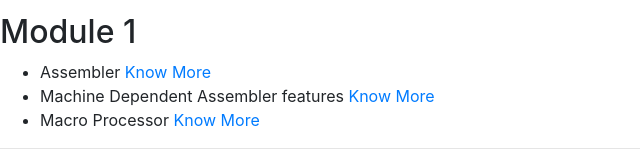
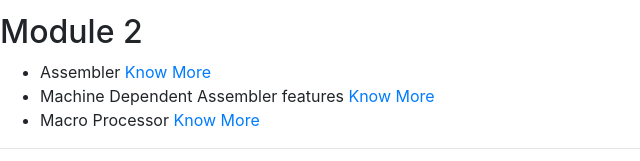
Before and after one commit to TrivandrumTuition/TrivandrumTuition.github.io, a plain HTML site: page sp.html in a window 1280 px wide. Shown: the part 323-484 px from the top of the page, 0-640 px from the left. Drawn offline with nearby package versions, Linux system fonts and the light colour scheme.

Commit message:
Update sp.html

```diff
--- a/sp.html
+++ b/sp.html
@@ -39,7 +39,7 @@
 </ul>
 <h2>
 
-	Module 1
+	Module 2
 
 	</h2>
 <ul>
```
